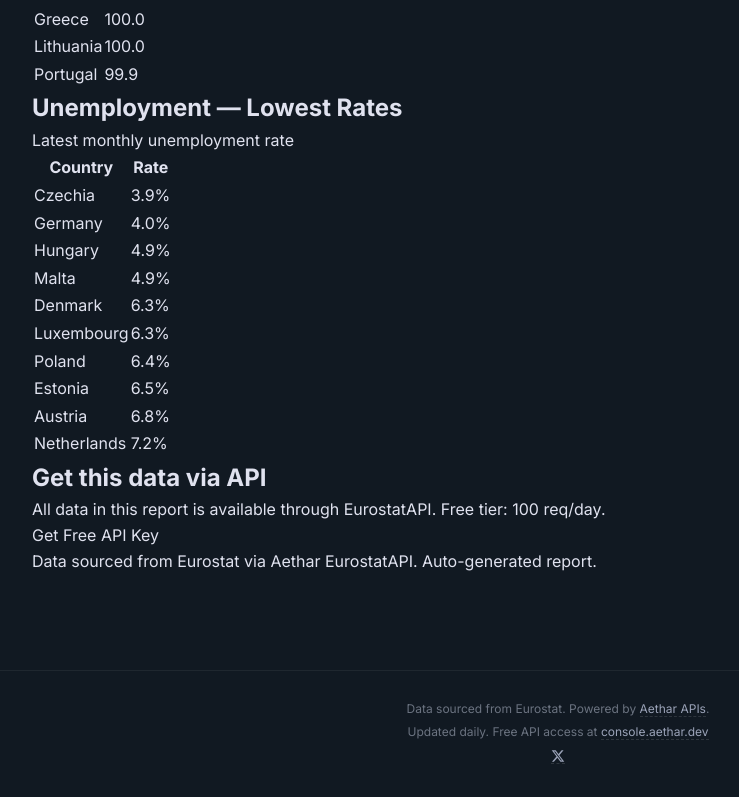
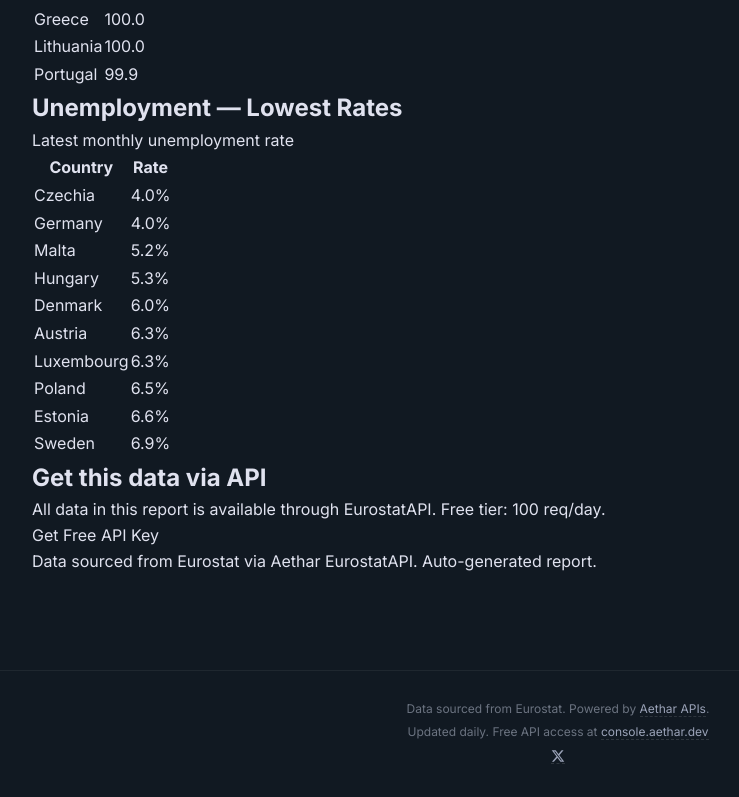
Before and after one commit to aethar-dev/aethar-data-pages, a Next.js app: page /reports/weekly-2026-w20 in a window 1280 px wide. Shown: the part 871-1668 px from the top of the page, without its empty margins (82-821 px from the left). Built offline with nearby package versions, Linux system fonts and the light colour scheme.

Commit message:
data: weekly report 2026-05-17 [skip ci]

```diff
--- a/app/reports/weekly-2026-w20/page.tsx
+++ b/app/reports/weekly-2026-w20/page.tsx
@@ -124,22 +124,26 @@ export default function WeeklyReport() {
           <tbody>
               <tr key="CZ" className="border-b border-[#2A2D3A]/50">
                 <td className="py-2 pr-4 text-sm text-white">Czechia</td>
-                <td className="py-2 text-right font-mono text-sm text-[#4DD0E1]">3.9%</td>
+                <td className="py-2 text-right font-mono text-sm text-[#4DD0E1]">4.0%</td>
               </tr>
               <tr key="DE" className="border-b border-[#2A2D3A]/50">
                 <td className="py-2 pr-4 text-sm text-white">Germany</td>
                 <td className="py-2 text-right font-mono text-sm text-[#4DD0E1]">4.0%</td>
               </tr>
+              <tr key="MT" className="border-b border-[#2A2D3A]/50">
+                <td className="py-2 pr-4 text-sm text-white">Malta</td>
+                <td className="py-2 text-right font-mono text-sm text-[#4DD0E1]">5.2%</td>
+              </tr>
               <tr key="HU" className="border-b border-[#2A2D3A]/50">
                 <td className="py-2 pr-4 text-sm text-white">Hungary</td>
-                <td className="py-2 text-right font-mono text-sm text-[#4DD0E1]">4.9%</td>
-              </tr>
-              <tr key="MT" className="border-b border-[#2A2D3A]/50">
-                <td className="py-2 pr-4 text-sm text-white">Malta</td>
-                <td className="py-2 text-right font-mono text-sm text-[#4DD0E1]">4.9%</td>
+                <td className="py-2 text-right font-mono text-sm text-[#4DD0E1]">5.3%</td>
               </tr>
               <tr key="DK" className="border-b border-[#2A2D3A]/50">
                 <td className="py-2 pr-4 text-sm text-white">Denmark</td>
+                <td className="py-2 text-right font-mono text-sm text-[#4DD0E1]">6.0%</td>
+              </tr>
+              <tr key="AT" className="border-b border-[#2A2D3A]/50">
+                <td className="py-2 pr-4 text-sm text-white">Austria</td>
                 <td className="py-2 text-right font-mono text-sm text-[#4DD0E1]">6.3%</td>
               </tr>
               <tr key="LU" className="border-b border-[#2A2D3A]/50">
@@ -148,19 +152,15 @@ export default function WeeklyReport() {
               </tr>
               <tr key="PL" className="border-b border-[#2A2D3A]/50">
                 <td className="py-2 pr-4 text-sm text-white">Poland</td>
-                <td className="py-2 text-right font-mono text-sm text-[#4DD0E1]">6.4%</td>
+                <td className="py-2 text-right font-mono text-sm text-[#4DD0E1]">6.5%</td>
               </tr>
               <tr key="EE" className="border-b border-[#2A2D3A]/50">
                 <td className="py-2 pr-4 text-sm text-white">Estonia</td>
-                <td className="py-2 text-right font-mono text-sm text-[#4DD0E1]">6.5%</td>
+                <td className="py-2 text-right font-mono text-sm text-[#4DD0E1]">6.6%</td>
               </tr>
-              <tr key="AT" className="border-b border-[#2A2D3A]/50">
-                <td className="py-2 pr-4 text-sm text-white">Austria</td>
-                <td className="py-2 text-right font-mono text-sm text-[#4DD0E1]">6.8%</td>
-              </tr>
-              <tr key="NL" className="border-b border-[#2A2D3A]/50">
-                <td className="py-2 pr-4 text-sm text-white">Netherlands</td>
-                <td className="py-2 text-right font-mono text-sm text-red-400">7.2%</td>
+              <tr key="SE" className="border-b border-[#2A2D3A]/50">
+                <td className="py-2 pr-4 text-sm text-white">Sweden</td>
+                <td className="py-2 text-right font-mono text-sm text-[#4DD0E1]">6.9%</td>
               </tr>
           </tbody>
         </table>
```
